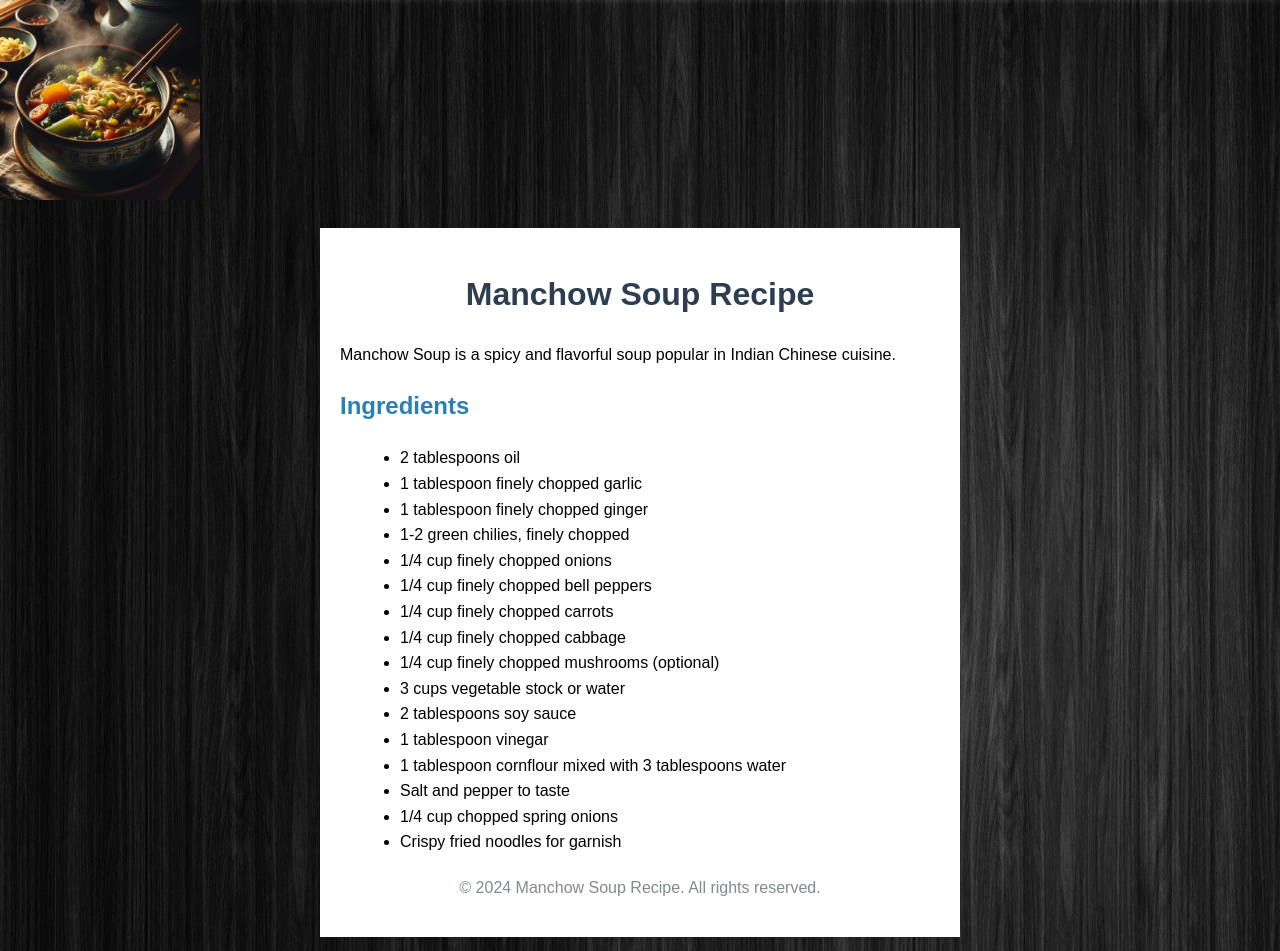
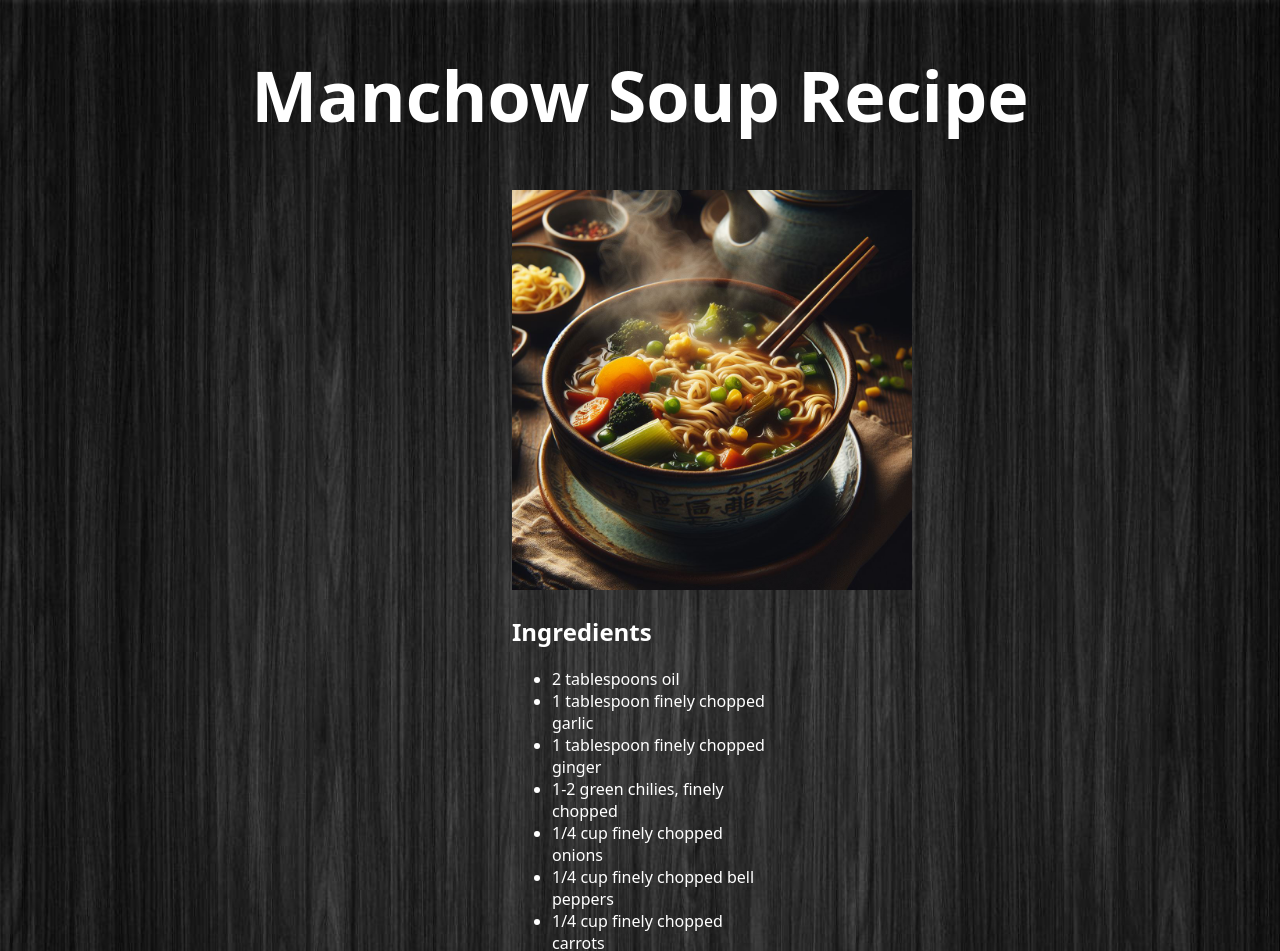
Before and after one commit to ParmarManthanrajsinh/SWD_MicroProject, a plain HTML site: page link_1.html in a window 1280 px wide. Shown: the top 951 px of the page. Drawn offline with Linux system fonts and the light colour scheme.

Commit message:
modified link_1

```diff
--- a/link_1.html
+++ b/link_1.html
@@ -4,55 +4,27 @@
 <head>
 
     <title>Manchow soup</title>
+    <link rel="stylesheet" href="style.css">
+
     <style>
-        body {
-            font-family: Arial, sans-serif;
-            line-height: 1.6;
-            margin: 0;
-            padding: 0;
-            background-color: #f8f9fa;
-            background-image: url('../Background/black.jpeg');
-        }
-
-        .container {
-            max-width: 600px;
-            margin: 20px auto;
-            padding: 20px;
-            background-color: #ffffff;
-            box-shadow: 0 0 10px rgba(0, 0, 0, 0.1);
-        }
-
-        h1 {
-            text-align: center;
-            color: #2c3e50;
-        }
-
-        h2 {
-            color: #2980b9;
-        }
-
-        ul {
-            margin-left: 20px;
-        }
-
-        .footer {
-            text-align: center;
-            margin-top: 20px;
-            color: #7f8c8d;
+        .centered-element {
+            width: 20%;
+            margin: auto;
         }
     </style>
 </head>
 
 <body>
 
-    <div>
-        <img src="Background/1.jpg" alt="LOL" height="200" width="200">
-    </div>
-    <div class="container">
-        <h1>Manchow Soup Recipe</h1>
-        <p>Manchow Soup is a spicy and flavorful soup popular in Indian Chinese cuisine.</p>
+    <h1>Manchow Soup Recipe</h1>
 
-        <div class="ingredients">
+    <div class="centered-element">
+
+
+        <img src="Background/1.jpg" alt="LOL" height="400" width="400">
+
+
+        <div>
             <h2>Ingredients</h2>
             <ul>
                 <li>2 tablespoons oil</li>
@@ -73,11 +45,9 @@
                 <li>Crispy fried noodles for garnish</li>
             </ul>
         </div>
+    </div>
 
-        <div class="footer">
-            <p>&copy; 2024 Manchow Soup Recipe. All rights reserved.</p>
-        </div>
-    </div>
+
 </body>
 
 </html>
--- a/style.css
+++ b/style.css
@@ -9,7 +9,7 @@ body {
     color: white;
 }
 
-#details{
+#details {
     border: 3px solid white;
     border-radius: 15px;
     background-color: rgb(255, 255, 255);
@@ -18,7 +18,7 @@ body {
     padding-right: 20px;
 }
 
-#fancy{
+#fancy {
     border: 3px solid white;
     border-radius: 15px;
     background-color: green;
@@ -37,7 +37,7 @@ h1 {
 }
 
 .centered-element {
-    width: 700px;
+    width: 40%;
     margin: auto;
 }
 
```
